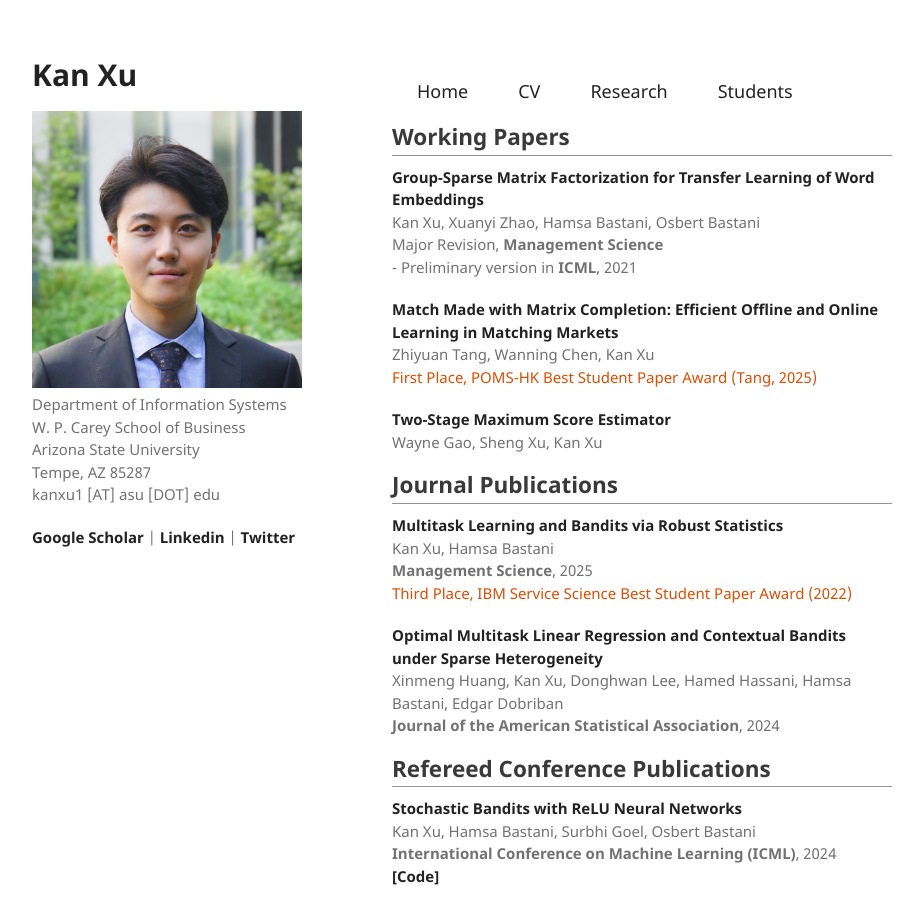
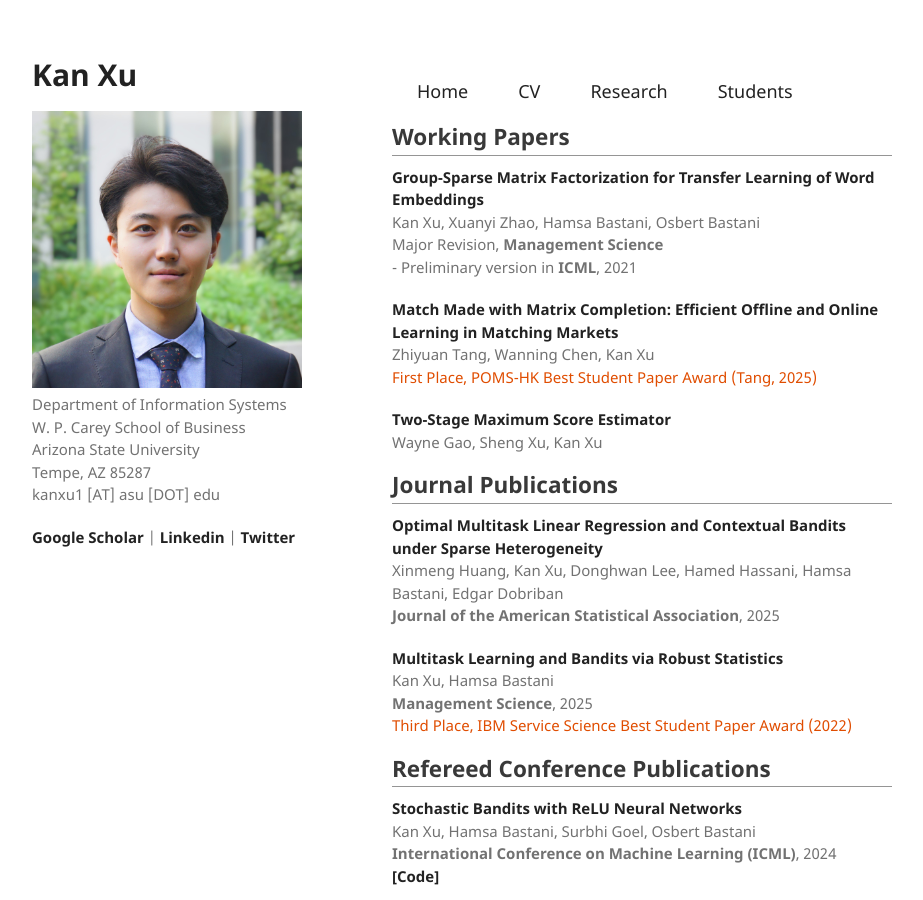
Before and after one commit to kanxu526/kanxu526.github.io, a Jekyll site: the page built from research.md, in a window 1280 px wide and 900 px high. Shown: the whole window, without its empty margins (178-1101 px from the left). Built offline with Jekyll 4.4.1, drawn with Linux system fonts in a browser that asks for light colours.

Commit message:
Update research.md

```diff
--- a/research.md
+++ b/research.md
@@ -25,15 +25,15 @@ Wayne Gao, Sheng Xu, Kan Xu</p>
 
 <h2>Journal Publications</h2>
 
+<p><a href="https://arxiv.org/abs/2306.06291">Optimal Multitask Linear Regression and
+Contextual Bandits under Sparse Heterogeneity</a><br>
+Xinmeng Huang, Kan Xu, Donghwan Lee, Hamed Hassani, Hamsa Bastani, Edgar Dobriban<br>
+<b>Journal of the American Statistical Association</b>, 2025</p>
+
 <p><a href="https://papers.ssrn.com/sol3/papers.cfm?abstract_id=4779711">Multitask Learning and Bandits via Robust Statistics</a><br>
 Kan Xu, Hamsa Bastani<br>
 <b>Management Science</b>, 2025<br>
 <span class='award'>Third Place, IBM Service Science Best Student Paper Award (2022)</span></p>
-
-<p><a href="https://arxiv.org/abs/2306.06291">Optimal Multitask Linear Regression and
-Contextual Bandits under Sparse Heterogeneity</a><br>
-Xinmeng Huang, Kan Xu, Donghwan Lee, Hamed Hassani, Hamsa Bastani, Edgar Dobriban<br>
-<b>Journal of the American Statistical Association</b>, 2024</p>
 
 <h2>Refereed Conference Publications</h2>
 
```
